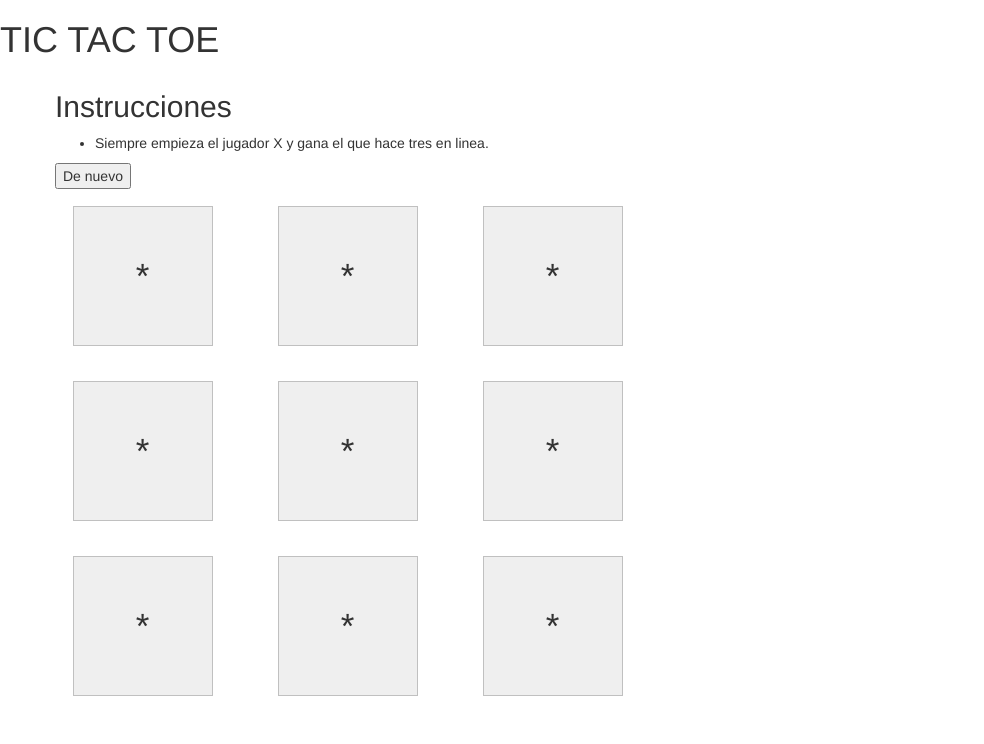
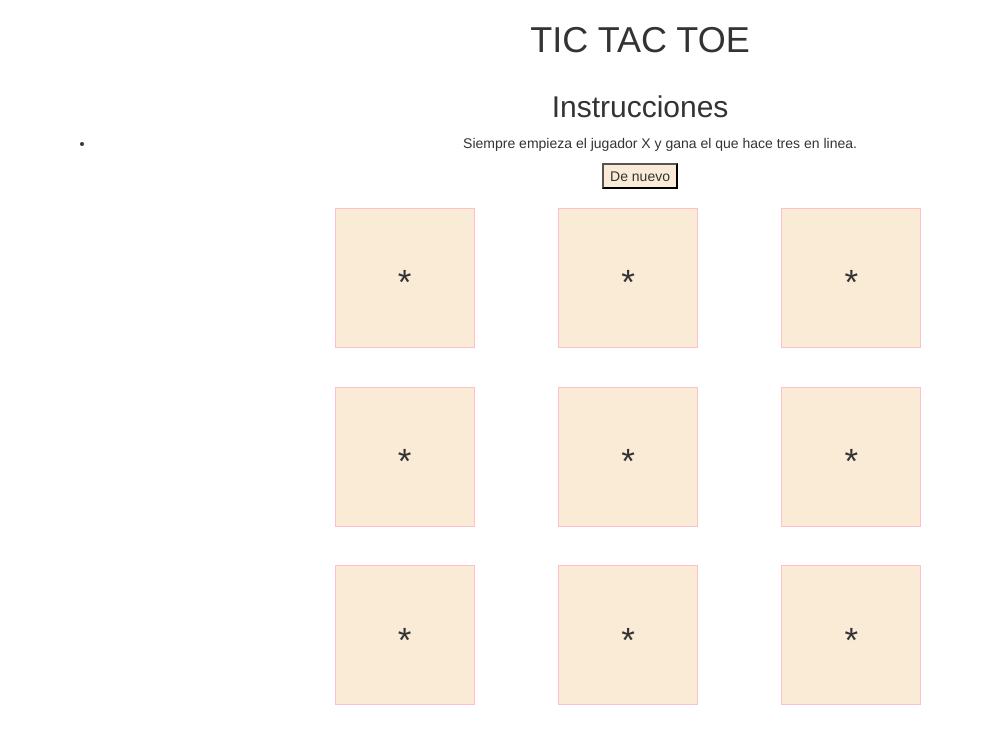
Before and after one commit to WaviisCR/TicTacToe, a plain HTML site: page index.html in a window 1280 px wide. Shown: the whole page, without its empty margins (0-984 px from the left). Drawn offline with nearby package versions, Linux system fonts and the light colour scheme.

Commit message:
actualizacion

```diff
--- a/css/main.css
+++ b/css/main.css
@@ -1,8 +1,16 @@
+h1{
+	text-align: center;
+}
 .container-boxes{
-	width: 50%;
+	    width: 50%;
+    position: absolute;
+    left: 22em;
+}
+.instruccions{
+	padding: 3%;
 }
 .box{
-	border:solid 1px silver;
+	border:solid 1px pink;
 	width: 4em;
 	height: 4em;
 	text-align: center;
@@ -10,3 +18,6 @@
 	margin: 10%;
 	font-size: 2.5em;
 }
+button{
+	background-color: antiquewhite
+}
--- a/index.html
+++ b/index.html
@@ -18,7 +18,7 @@
     <section id = "game">
       <div class = "container">
         <div class = "row">
-          <div class = "instructions">
+          <div class = "instructions text-center">
             <h2>Instrucciones</h2>
             <ul>
               <li>Siempre empieza el jugador X y gana el que hace tres en linea.</li>
@@ -26,7 +26,7 @@
             <button id="reload" type = "button">De nuevo</button>
           </div>
         </div>
-        <div class = "row">
+        <div class = "row text-center">
           <div class = "container-boxes">
             <div class = "row">
               <div class = "col-xs-4">
```
